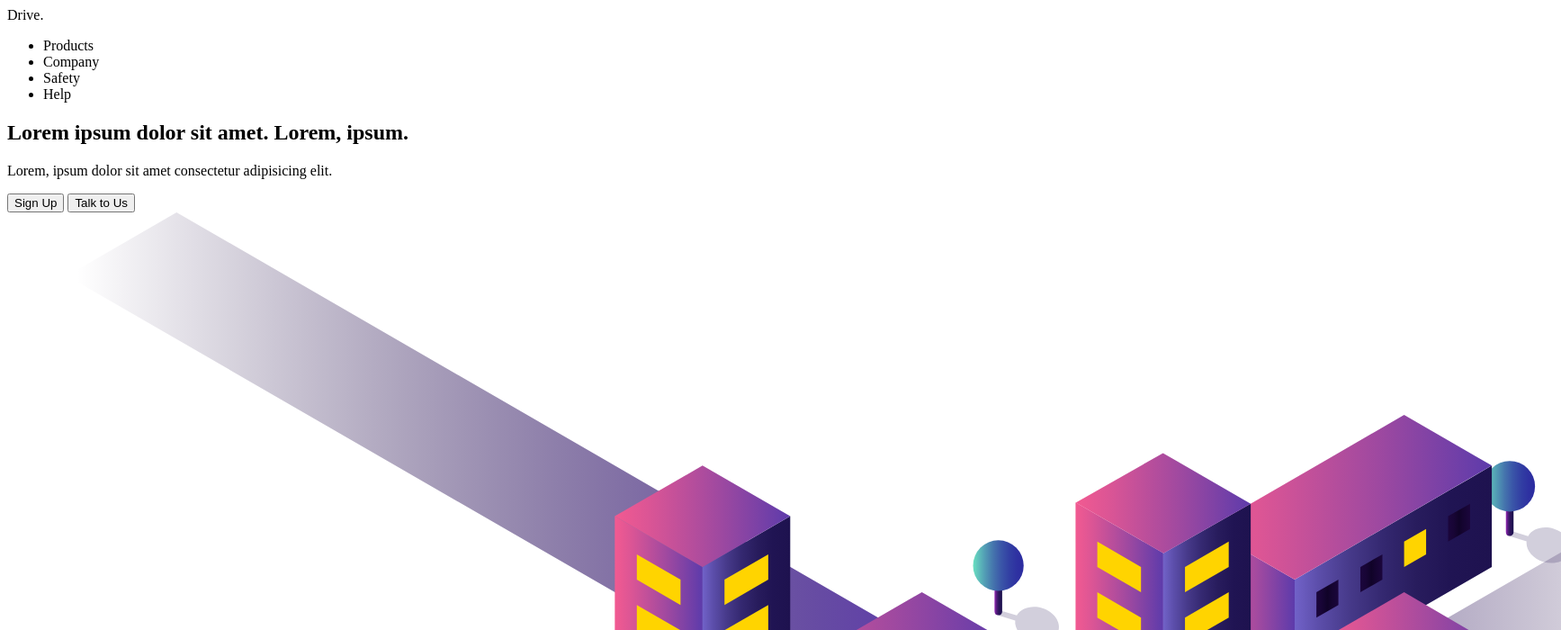
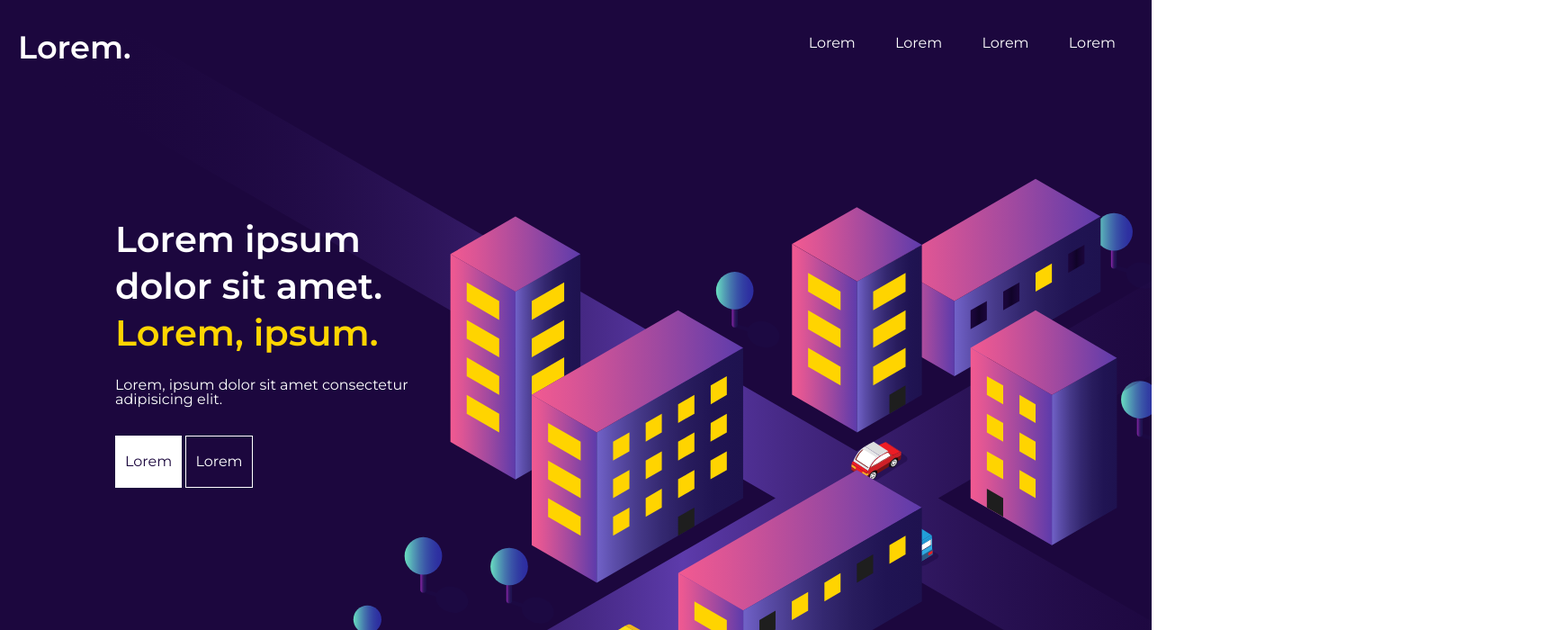
Before and after one commit to canknbr/ride-animation, a plain HTML site: page index.html in a window 1280 px wide. Shown: the top 700 px of the page at 90% size, 1735 px wide, since content can reach past the window. Drawn offline with nearby package versions, Linux system fonts and the light colour scheme.

Commit message:
added script

```diff
--- a/index.html
+++ b/index.html
@@ -5,16 +5,17 @@
     <meta http-equiv="X-UA-Compatible" content="IE=edge" />
     <meta name="viewport" content="width=device-width, initial-scale=1.0" />
     <title>Sample UI</title>
+    <link rel="stylesheet" href="styles.css" />
   </head>
   <body>
     <header>
-      <div class="logo">Drive.</div>
+      <div class="logo">Lorem.</div>
       <nav>
         <ul>
-          <li>Products</li>
-          <li>Company</li>
-          <li>Safety</li>
-          <li>Help</li>
+          <li>Lorem</li>
+          <li>Lorem</li>
+          <li>Lorem</li>
+          <li>Lorem</li>
         </ul>
       </nav>
     </header>
@@ -22,8 +23,8 @@
       <div class="hero-content">
         <h1>Lorem ipsum dolor sit amet. <span>Lorem, ipsum.</span></h1>
         <p>Lorem, ipsum dolor sit amet consectetur adipisicing elit.</p>
-        <button class="signup-btn">Sign Up</button>
-        <button class="talk-btn">Talk to Us</button>
+        <button class="signup-btn">Lorem</button>
+        <button class="talk-btn">Lorem</button>
       </div>
       <div class="illustration">
         <svg
--- a/script.js
+++ b/script.js
@@ -0,0 +1,36 @@
+let tl = gsap.timeline({ delay: 0.7 });
+tl.from('header', { duration: 0.6, ease: 'power2. out', y: -100 });
+tl.from('.hero-content', {
+  duration: 0.6,
+  ease: 'power2. out',
+  opacity: 0,
+  y: -60,
+});
+tl.from('.illustration', { duration: 0.6, ease: 'power2. out', opacity: 0 });
+
+gsap.to('#red-car', {
+  duration: 8,
+  x: 1960,
+  y: 439,
+  ease: 'none',
+  repeat: 4,
+  repeatDelay: 2,
+});
+
+gsap.to('#blue-car', {
+  duration: 16,
+  x: 572,
+  y: 210,
+  ease: 'none',
+  repeat: 5,
+  repeatDelay: 1,
+});
+
+gsap.to('#yellow-car', {
+  duration: 7,
+  x: 884,
+  y: 1114,
+  ease: 'none',
+  repeat: 4,
+  repeatDelay: 1,
+});
--- a/styles.css
+++ b/styles.css
@@ -0,0 +1,90 @@
+@import url('https://fonts.googleapis.com/css?family=Montserrat:400,600&display=swap');
+* {
+  margin: 0;
+  padding: 0;
+  box-sizing: border-box;
+  line-height: 1;
+  font-family: 'Montserrat', sans-serif;
+}
+button {
+  padding: 20px 10px;
+  font-family: inherit;
+  border: 0;
+  font-size: 1em;
+  border: 1px solid #fff;
+}
+header {
+  position: fixed;
+  top: 0;
+  left: 0;
+  right: 0;
+  z-index: 1;
+  padding: 20px;
+  display: flex;
+  align-items: center;
+  justify-content: space-between;
+}
+.logo {
+  font-weight: 600;
+  font-size: 2.2em;
+  color: #fff;
+  margin-top: 10px;
+}
+nav {
+  color: #fff;
+}
+nav ul {
+  margin: 0;
+  padding: 0;
+  list-style: none;
+}
+nav ul li {
+  display: inline-block;
+  padding: 20px;
+}
+
+section.hero {
+  background-color: #1c073e;
+  height: 100vh;
+}
+.hero-content {
+  max-width: 370px;
+  position: absolute;
+  top: 30%;
+  left: 10%;
+  z-index: 1;
+}
+.hero-content h1 {
+  font-size: 2.5em;
+  color: #fff;
+  line-height: 1.3em;
+  margin-bottom: 0.6em;
+}
+.hero-content h1 span {
+  color: #ffd500;
+}
+.hero-content p {
+  font-size: 1em;
+  margin-bottom: 2em;
+  color: #fff;
+}
+.signup-btn {
+  background-color: #fff;
+  color: #1c073e;
+}
+.talk-btn {
+  background-color: #1c073e;
+  color: #fff;
+}
+.illustration {
+  display: flex;
+  align-items: flex-end;
+  height: 100vh;
+  overflow: hidden;
+}
+.illustration svg {
+  position: absolute;
+  right: 0;
+  width: 100%;
+  height: auto;
+}
```
Also changed, not shown: 1 other file.
